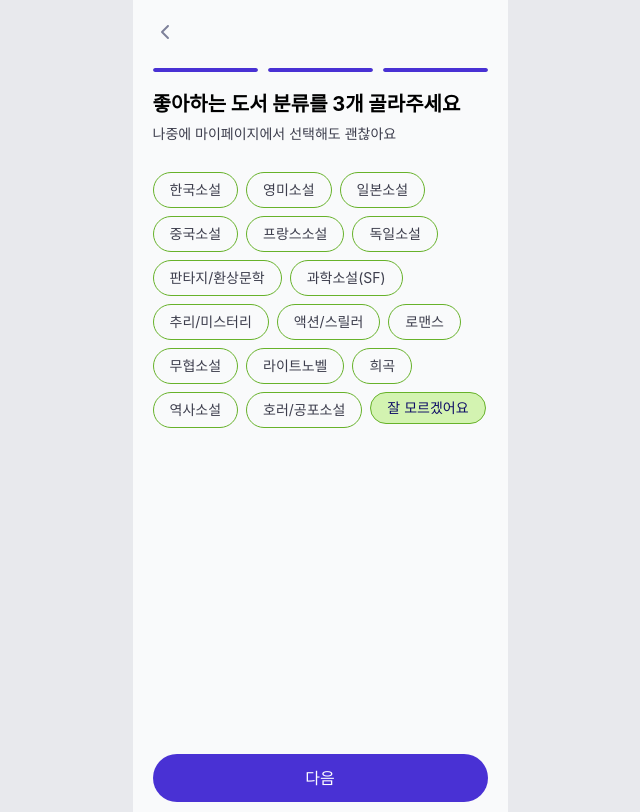
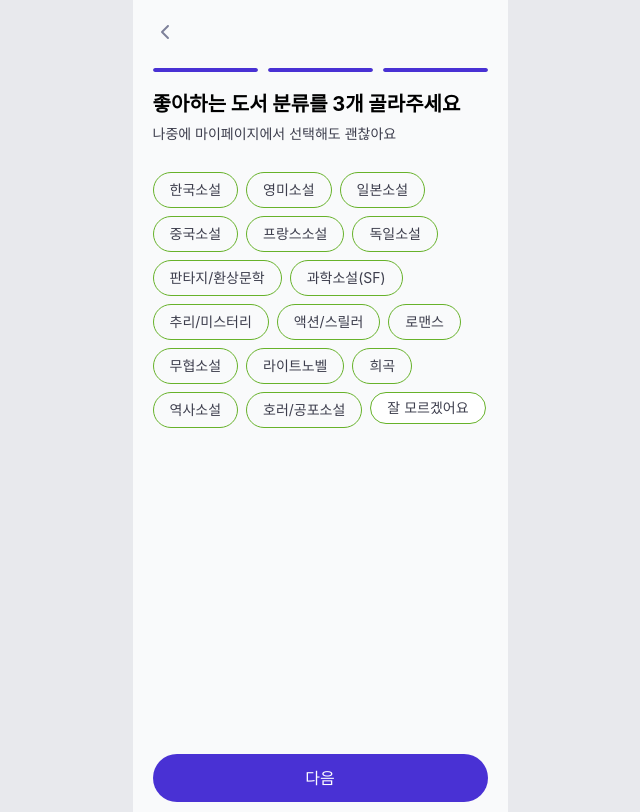
Before and after one commit to Leets-Official/StepBookStep-FE, a React (Vite) app: page /onboarding/genre in a window 1280 px wide. Shown: the whole page, without its empty margins (320-960 px from the left). Built offline with nearby package versions, Linux system fonts and the light colour scheme; no server answers; a web font is replaced by a local one.

Commit message:
hotfix : 잘모르겠어요 버튼 색 및 호버 시 색상 수정

```diff
--- a/src/pages/Onboarding/OnboardingGenre.styles.ts
+++ b/src/pages/Onboarding/OnboardingGenre.styles.ts
@@ -18,12 +18,14 @@ export const chip = `
   border border-lime-600
   text-sm text-gray-700 leading-5
   transition-all
+  hover:bg-lime-400/30 hover:border-lime-600
 `;
 
 export const chipActive = `
   bg-lime-400/60
   border-lime-600
   text-purple-800
+  hover:bg-lime-400/30 hover:border-lime-600
 `;
 
 export const bottomAction = "px-5 pb-2.5 bottom-0";
--- a/src/pages/Onboarding/OnboardingGenre.tsx
+++ b/src/pages/Onboarding/OnboardingGenre.tsx
@@ -27,7 +27,6 @@ type GenreItem = {
 };
 
 const GENRES: readonly GenreItem[] = [
-  // 국가별 (categoryIds)
   { id: 50993, label: "한국소설", type: "CATEGORY" },
   { id: 50919, label: "영미소설", type: "CATEGORY" },
   { id: 50998, label: "일본소설", type: "CATEGORY" },
@@ -35,7 +34,6 @@ const GENRES: readonly GenreItem[] = [
   { id: 50921, label: "프랑스소설", type: "CATEGORY" },
   { id: 50922, label: "독일소설", type: "CATEGORY" },
 
-  // 장르별 (genreIds)
   { id: 50928, label: "판타지/환상문학", type: "GENRE" },
   { id: 50930, label: "과학소설(SF)", type: "GENRE" },
   { id: 50926, label: "추리/미스터리", type: "GENRE" },
@@ -55,13 +53,13 @@ export default function OnboardingGenre() {
   const navigate = useNavigate();
   const { setGenres, setCategories } = useOnboardingStore();
   const setUserInfo = useUserStore((state) => state.setUserInfo);
+  const [isUnknownSelected, setIsUnknownSelected] = useState(false);
 
   const [selectedGenres, setSelectedGenres] = useState<number[]>([]);
   const [selectedCategories, setSelectedCategories] = useState<number[]>([]);
 
-  const isUnknownSelected = selectedGenres.length === 0 && selectedCategories.length === 0;
-
   const toggleItem = (item: GenreItem) => {
+    setIsUnknownSelected(false);
     const isGenre = item.type === "GENRE";
     const selected = isGenre ? selectedGenres : selectedCategories;
     const setter = isGenre ? setSelectedGenres : setSelectedCategories;
@@ -80,6 +78,7 @@ export default function OnboardingGenre() {
   const selectUnknown = () => {
     setSelectedGenres([]);
     setSelectedCategories([]);
+    setIsUnknownSelected(true);
   };
 
   return (
@@ -121,10 +120,8 @@ export default function OnboardingGenre() {
             <Button
               label={UNKNOWN_LABEL}
               size="small"
-              variant={isUnknownSelected ? "ghost" : "secondaryOutline"}
-              disabled={
-                !isUnknownSelected && (selectedGenres.length > 0 || selectedCategories.length > 0)
-              }
+              variant="secondaryOutline"
+              disabled={selectedGenres.length > 0 || selectedCategories.length > 0}
               onClick={selectUnknown}
               className={cn(
                 "rounded-full",
--- a/src/pages/Setting/PreferenceEdit.tsx
+++ b/src/pages/Setting/PreferenceEdit.tsx
@@ -47,12 +47,12 @@ export default function PreferenceEditPage() {
   const storedCategoryIds = useUserStore((state) => state.categoryIds);
   const nickname = useUserStore((state) => state.nickname);
   const setUserInfo = useUserStore((state) => state.setUserInfo);
+  const [isUnknownSelected, setIsUnknownSelected] = useState(false);
 
   const [level, setLevel] = useState<(typeof LEVELS)[number] | null>(null);
   const [selectedGenres, setSelectedGenres] = useState<number[]>([]);
   const [selectedCategories, setSelectedCategories] = useState<number[]>([]);
 
-  /* ================= 초기 세팅 ================= */
   useEffect(() => {
     if (storedLevel) {
       const lv = storedLevel === 1 ? "Lv.1" : storedLevel === 2 ? "Lv.2" : "Lv.3";
@@ -64,9 +64,9 @@ export default function PreferenceEditPage() {
   }, [storedLevel, storedGenreIds, storedCategoryIds]);
 
   const totalSelected = selectedGenres.length + selectedCategories.length;
-  const isUnknownSelected = totalSelected === 0;
 
   const toggleItem = (item: GenreItem) => {
+    setIsUnknownSelected(false);
     const isGenre = item.type === "GENRE";
     const selected = isGenre ? selectedGenres : selectedCategories;
     const setter = isGenre ? setSelectedGenres : setSelectedCategories;
@@ -84,6 +84,7 @@ export default function PreferenceEditPage() {
   const selectUnknown = () => {
     setSelectedGenres([]);
     setSelectedCategories([]);
+    setIsUnknownSelected(true);
   };
 
   const initialLevel = storedLevel === 1 ? "Lv.1" : storedLevel === 2 ? "Lv.2" : "Lv.3";
@@ -179,7 +180,7 @@ export default function PreferenceEditPage() {
               <Button
                 label={UNKNOWN}
                 size="small"
-                variant={isUnknownSelected ? "ghost" : "secondaryOutline"}
+                variant="secondaryOutline"
                 disabled={!isUnknownSelected && totalSelected > 0}
                 onClick={selectUnknown}
                 className={cn(
--- a/src/pages/Setting/Setting.styles.ts
+++ b/src/pages/Setting/Setting.styles.ts
@@ -76,10 +76,12 @@ export const preferenceGenreChip = `
   border border-lime-600
   text-sm text-gray-700 leading-5
   transition-all
+  hover:bg-lime-400/30 hover:border-lime-600
 `;
 
 export const preferenceGenreChipActive = `
   bg-lime-400/60
   border-lime-600
   text-purple-800
+  hover:bg-lime-400/30 hover:border-lime-600
 `;
```
